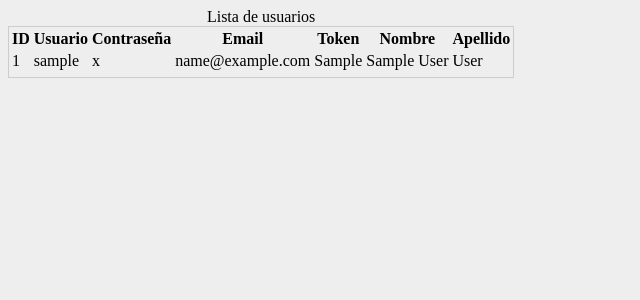
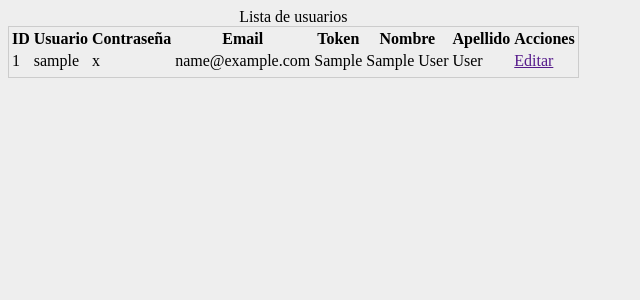
Before and after one commit to zeickan/LunaDataGrid, a PHP site: page /Valhalla/?pag=1 in a window 1280 px wide. Shown: the top 300 px of the page, without its empty margins (0-640 px from the left). Run offline with PHP 8.4, Linux system fonts and the light colour scheme; tables that the repository leaves empty or names only in its code hold one stand-in row (values such as "Sample post"); data that the repository does not hold is empty.

Commit message:
setButtons
Añadir botones de acciones personalizables

```diff
--- a/index.php
+++ b/index.php
@@ -6,7 +6,7 @@ $grid = new lunaDataGrid("users INNER JOIN users_profile ON users.username = use
 
 $grid->title = "Lista de usuarios";
 
-$grid->colName = array("ID","Usuario","Contraseña","Email","Token","Nombre","Apellido");
+$grid->colName = array("ID","Usuario","Contraseña","Email","Token","Nombre","Apellido","Acciones");
 
 $grid->colData = array('users.id', 'users.username', 'users.passwd', 'users.mail', 'users.token', 'users_profile.`name`', 'users_profile.last_name');
 
@@ -14,7 +14,9 @@ $grid->pagination = true;
 
 $grid->order = "id ASC";
 
-$grid->max = 1;
+
+$grid->setButton("Editar","edit.php?id=%id%");
+
 
 ?>
 <!DOCTYPE html>
--- a/lunaDataGrid.class.php
+++ b/lunaDataGrid.class.php
@@ -74,6 +74,19 @@ class lunaDataGrid {
 
         $this->max = $max;
 
+        $this->buttons = array();
+
+    }
+
+    /*
+     * function setButton
+     * @param $array
+     */
+
+    function setButton($name , $action ) {
+
+        $this->buttons[] = array( 'name' => $name, 'action' => $action );
+
     }
 
 
@@ -118,18 +131,33 @@ class lunaDataGrid {
 
         }
 
+
+
         $db->add_consult("SELECT ".join(',',$this->colData)." FROM ".$this->table." {$where} {$order} {$limit}");
 
         $sql = $db->query();
 
-        return $sql[0];
+        if( $sql[0] ){
+
+            return $sql[0];
+
+        } else {
+
+            // Si la consulta no tiene resultados
+            // Proximo manejo de errores personalizados
+
+            return array();
+
+        }
+
+
     }
 
     /*
      * function build
      */
 
-    function build() {
+    public function build() {
 
         $this->data = $this->data();
 
@@ -162,6 +190,23 @@ class lunaDataGrid {
                 foreach($v as $row){
 
                     $html.= "<td>$row</td>";
+
+                }
+
+
+                if( count($this->buttons) >= 1){
+
+                    $html.='<td>';
+
+                        foreach( $this->buttons as $acc ):
+
+                            $accion = preg_replace("@\%([a-z0-9]+)\%@e", '$v["$1"]', $acc["action"]);
+
+                            $html.='<a href="'.$accion.'">'.$acc["name"].'</a>';
+
+                        endforeach;
+
+                    $html.='</td>';
 
                 }
 
```
